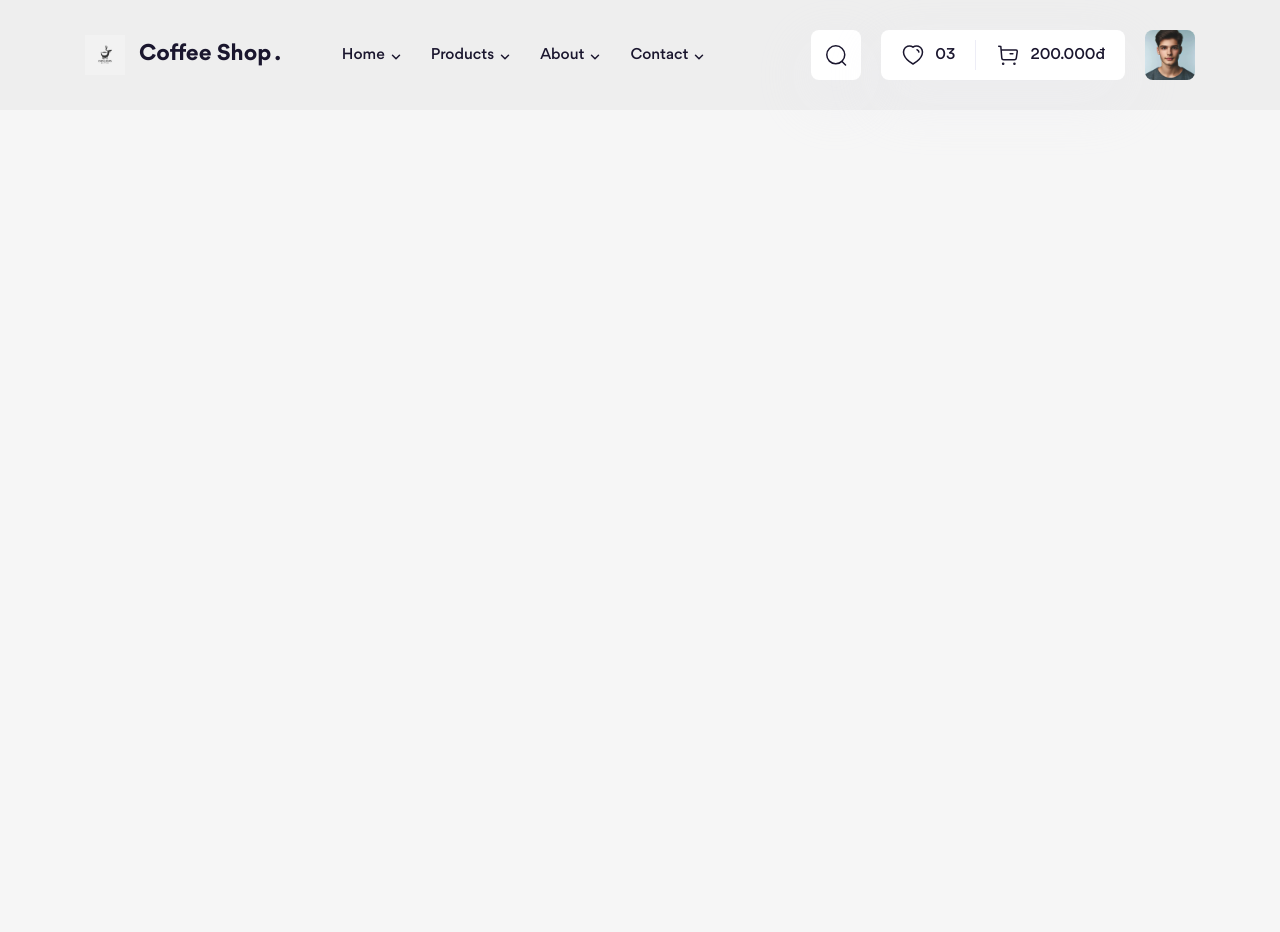
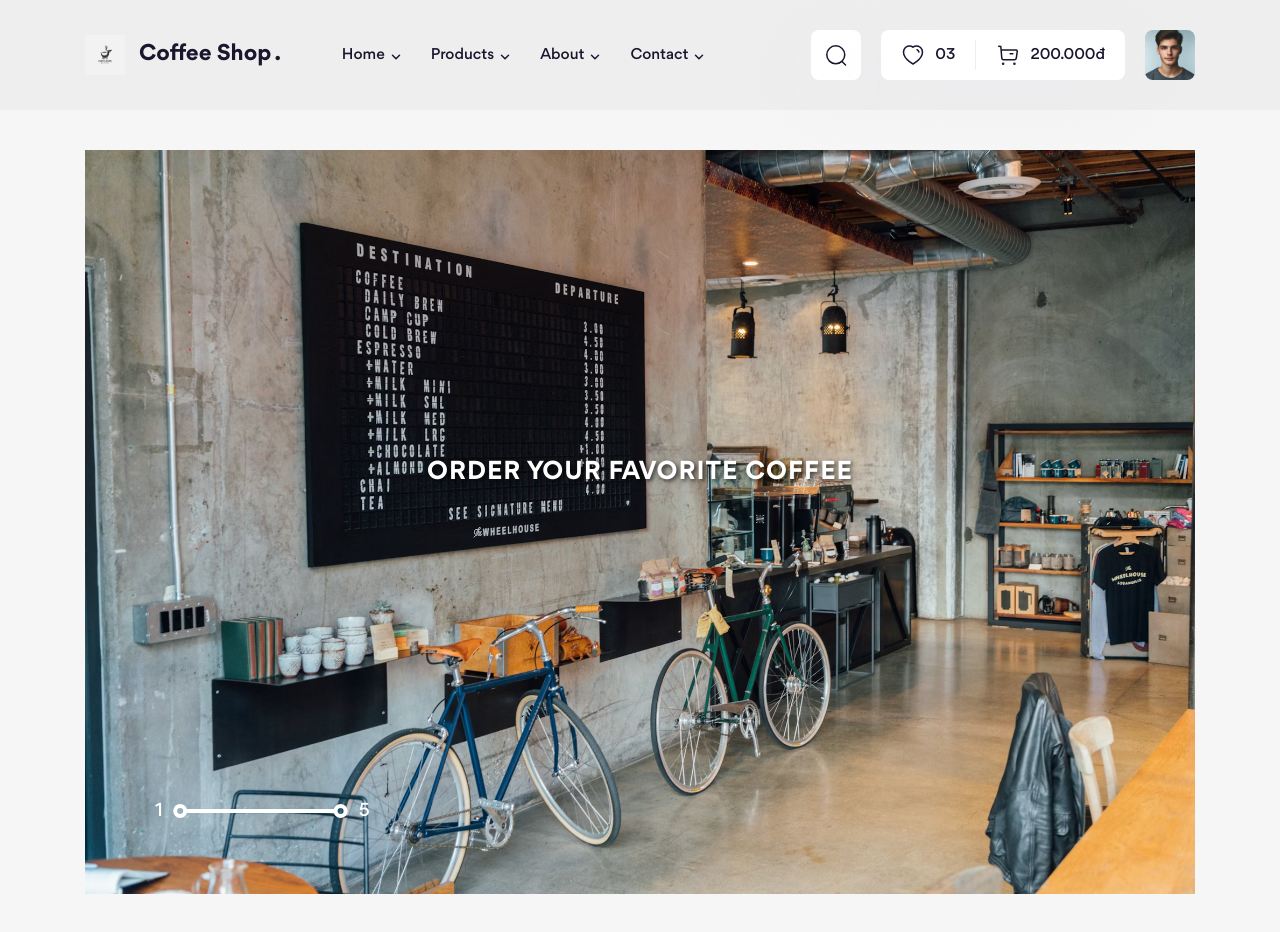
Before and after one commit to PhanTrung123/coffee-shop-web, a website: page index.html in a window 1280 px wide. Before the commit the page ends 800 px from the top, so only its background shows below. Drawn offline with Linux system fonts and the light colour scheme.

Commit message:
làm nội dung slideshow #1

```diff
--- a/index.html
+++ b/index.html
@@ -28,6 +28,25 @@
     </script>
 
     <div class="container">
+      <!-- slideShow -->
+      <div class="slideshow">
+        <div class="slideshow__inner">
+          <div class="slideshow__item">
+            <img src="./assets/img/slideShow/slide.avif" alt="" class="slideshow__img" />
+            <div class="slideshow__text">
+              <h2>ORDER YOUR FAVORITE COFFEE</h2>
+            </div>
+          </div>
+        </div>
+
+        <div class="slideshow__page">
+          <span class="slideshow__num">1</span>
+          <span class="slideshow__slider"></span>
+          <span class="slideshow__num">5</span>
+        </div>
+      </div>
+
+      <!-- FOOTER -->
       <footer id="footer"></footer>
       <script>
         load("#footer", "./templates/footer.html");
--- a/scss/components/_index.scss
+++ b/scss/components/_index.scss
@@ -1,2 +1,3 @@
 @forward "./logo";
 @forward "./dropdown";
+@forward "./slideshow";
--- /dev/null
+++ b/scss/components/_slideshow.scss
@@ -0,0 +1,102 @@
+@use "../abstracts";
+.slideshow {
+  position: relative;
+  margin: 40px 0;
+  &__inner {
+    position: relative;
+    overflow: hidden;
+    display: flex;
+  }
+
+  &__text {
+    position: absolute;
+    width: 100%;
+    top: 40%;
+    left: 50%;
+    transform: translate(-50%, 50%);
+    text-align: center;
+
+    h2 {
+      color: #fff;
+      font-family: Gordita;
+      font-size: 2.5rem;
+      font-weight: 600;
+      text-shadow: 2px 2px 4px rgba(0, 0, 0, 0.7);
+      letter-spacing: 1px;
+
+      @include abstracts.breakpoint(sm) {
+        font-size: 1.8rem;
+      }
+    }
+  }
+
+  &__item {
+    position: relative;
+    flex-shrink: 0;
+    width: 100%;
+    padding-top: 67%;
+  }
+
+  &__img {
+    position: absolute;
+    width: 100%;
+    height: 100%;
+    top: 0;
+    left: 0;
+    object-fit: cover;
+  }
+
+  &__page {
+    --color-slider: #fff;
+    position: absolute;
+    display: flex;
+    bottom: 70px;
+    left: 70px;
+    align-items: center;
+    column-gap: 24px;
+
+    @include abstracts.breakpoint(sm) {
+      display: none;
+    }
+
+    @include abstracts.breakpoint(md) {
+      display: none;
+    }
+  }
+
+  &__num {
+    font-size: 18px;
+    font-weight: 500;
+    line-height: 145%;
+    color: var(--color-slider);
+  }
+
+  &__slider {
+    width: 148px;
+    height: 4px;
+    flex-shrink: 0;
+    background: var(--color-slider);
+
+    &::before,
+    &::after {
+      content: "";
+      position: absolute;
+      width: 14px;
+      top: 50%;
+      translate: 0 -50%;
+      height: 14px;
+      border-radius: 50%;
+      border: 4px solid var(--color-slider);
+    }
+
+    &::before {
+      left: 0;
+      translate: 130% -50%;
+    }
+
+    &::after {
+      right: 0;
+      translate: -160% -50%;
+    }
+  }
+}
--- a/scss/layout/_header.scss
+++ b/scss/layout/_header.scss
@@ -27,6 +27,7 @@
 }
 
 .top-bar {
+  z-index: 1;
   @extend %flexItemCenter;
   position: relative;
   padding: 30px 0;
```
Also changed, not shown: assets/css/main.css, assets/img/slideShow/slide.avif (added), 1 other file.
